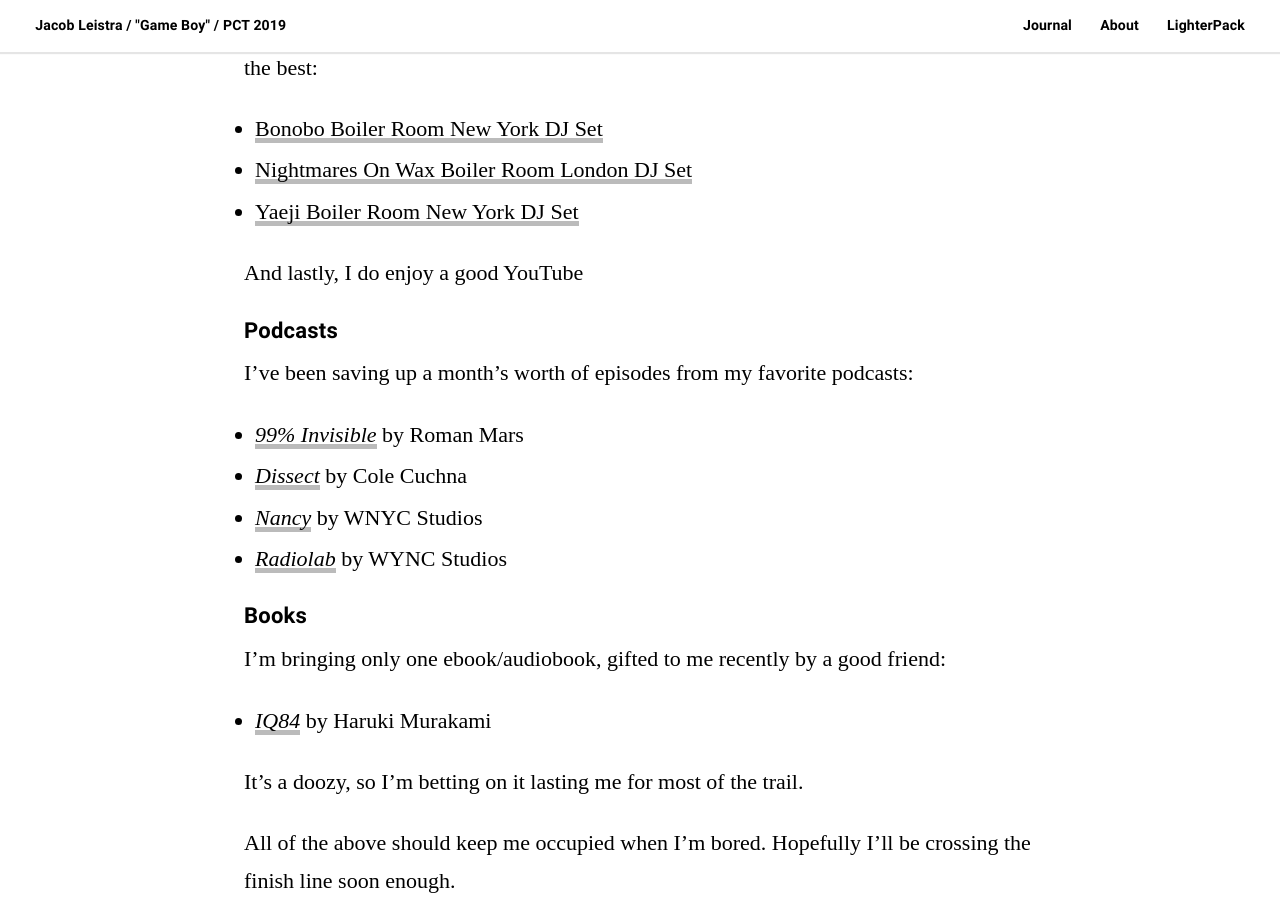
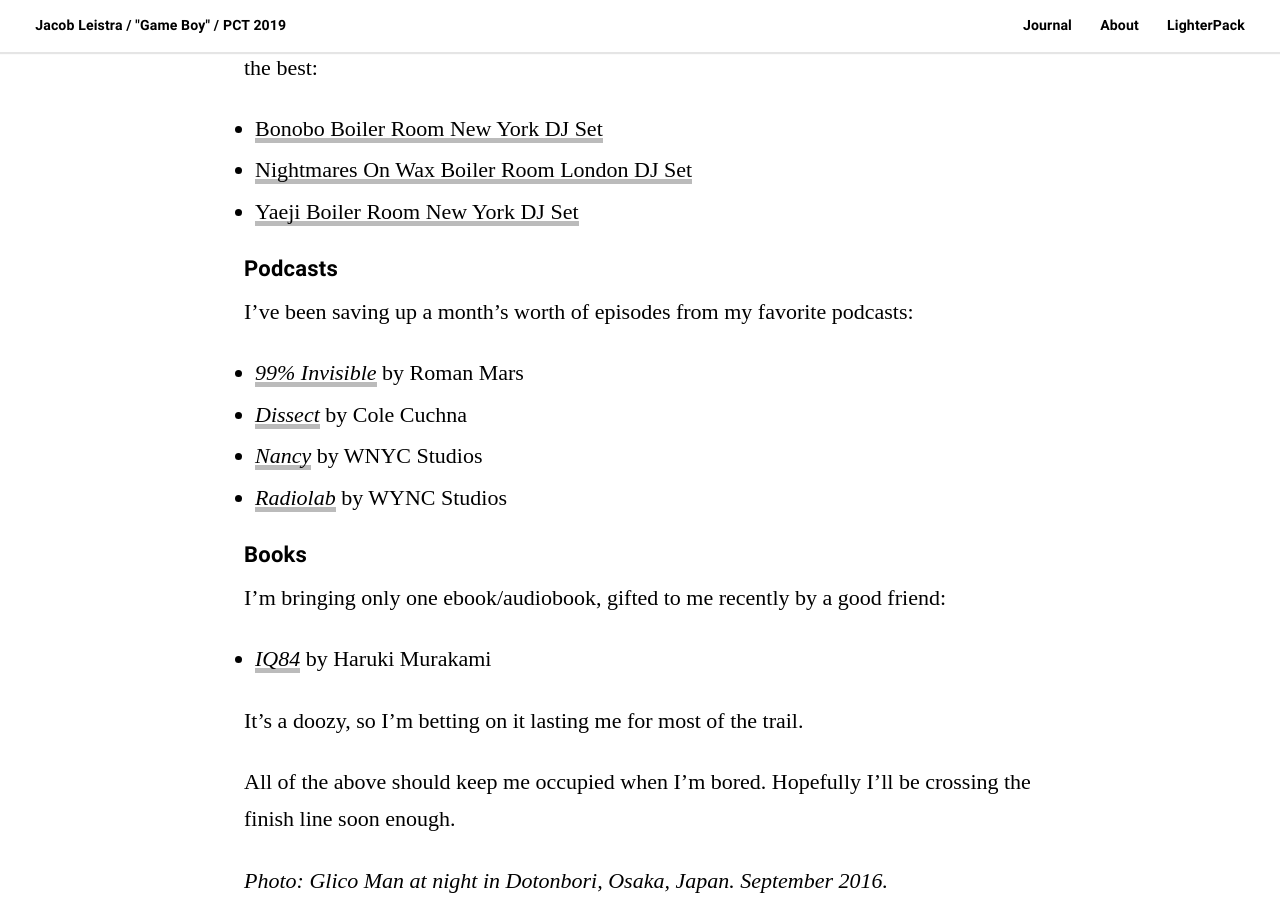
Before and after one commit to jacobleistra/pct2019, a Jekyll site: the page built from _posts/2019-05-08-staying-motivated.md, in a window 1280 px wide and 900 px high, scrolled down 2178 px. Built offline with Jekyll 4.4.1, drawn with Linux system fonts in a browser that asks for light colours; some web fonts are replaced.

```diff
--- a/_posts/2019-05-08-staying-motivated.md
+++ b/_posts/2019-05-08-staying-motivated.md
@@ -36,8 +36,6 @@ When I'm not listening to albums, I really enjoy Boiler Room DJ sets. Here are t
 * [Nightmares On Wax Boiler Room London DJ Set](https://www.youtube.com/watch?v=Q692lHFaLVM)
 * [Yaeji Boiler Room New York DJ Set](https://www.youtube.com/watch?v=4t649hEMbIA)
 
-And lastly, I do enjoy a good YouTube
-
 ##### Podcasts
 I've been saving up a month's worth of episodes from my favorite podcasts:
 
```
